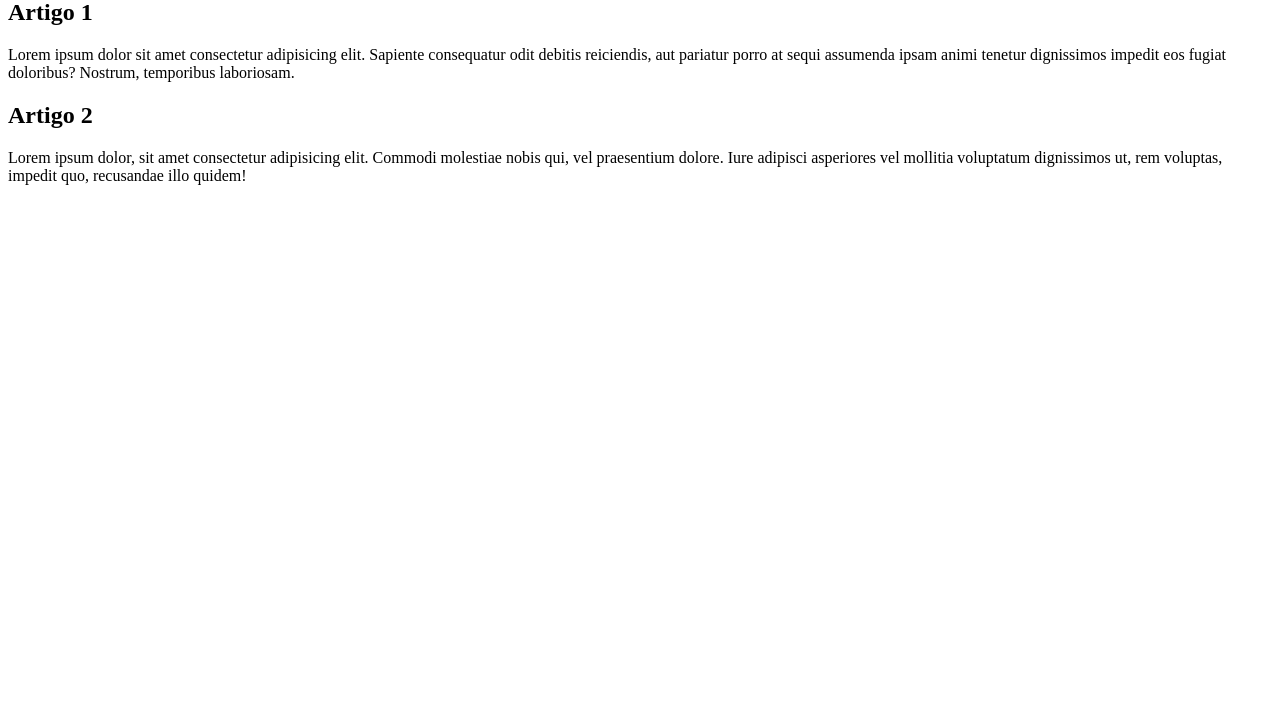
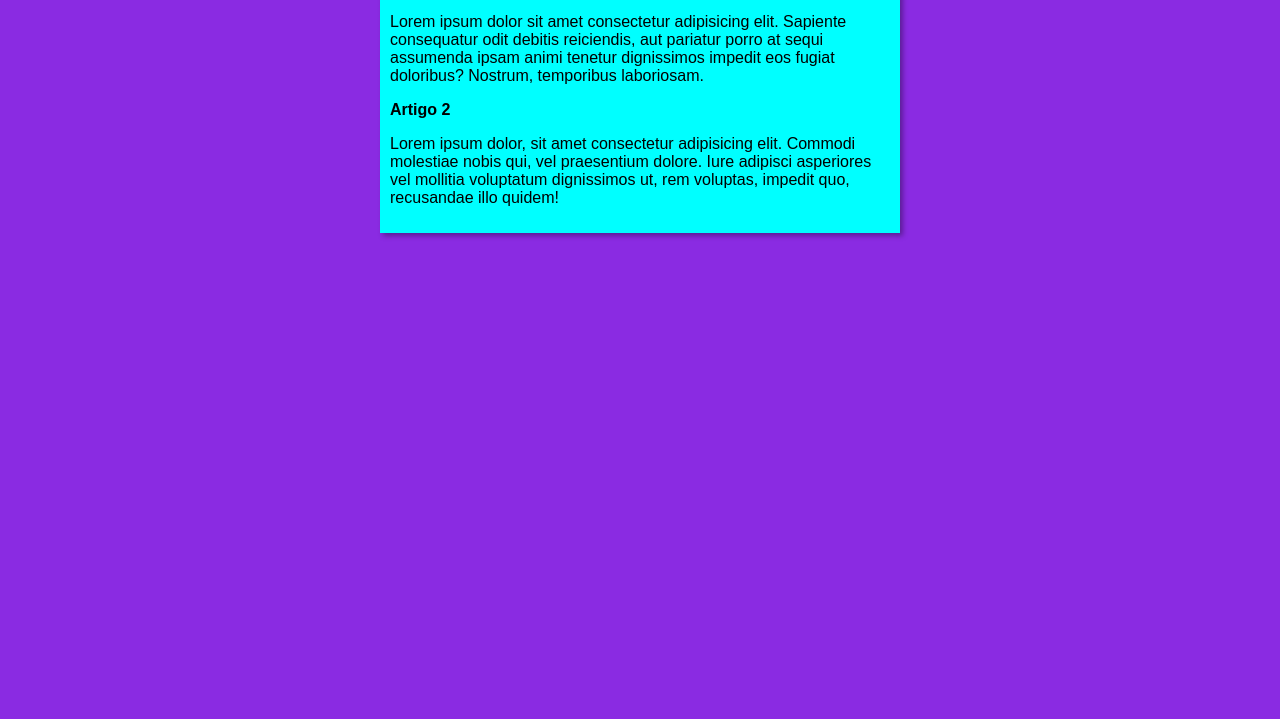
Before and after one commit to EricaBVdS/Projeto-Site, a plain HTML site: page index.html in a window 1280 px wide. Shown: the part 81-800 px from the top of the page. Drawn offline with Linux system fonts and the light colour scheme.

Commit message:
iniciei o design

```diff
--- /dev/null
+++ b/estilos/style.css
@@ -0,0 +1,15 @@
+* {
+    font-family: Arial, helvetica, sans-serif;
+    font-size: 16px;
+}
+body {
+    background-color: blueviolet;
+
+}
+main {
+    background-color: aqua;
+    width: 500px;
+    margin: auto;
+    padding: 10px;
+    box-shadow: 3px 3px 5px rgba(0, 0, 0, 0.336);
+}
--- a/index.html
+++ b/index.html
@@ -5,6 +5,8 @@
     <meta http-equiv="X-UA-Compatible" content="IE=edge">
     <meta name="viewport" content="width=device-width, initial-scale=1.0">
     <title>Titulo</title>
+    <link rel="stylesheet" href="estilos/style.css">
+
 </head>
 <body>
     <main>
```
